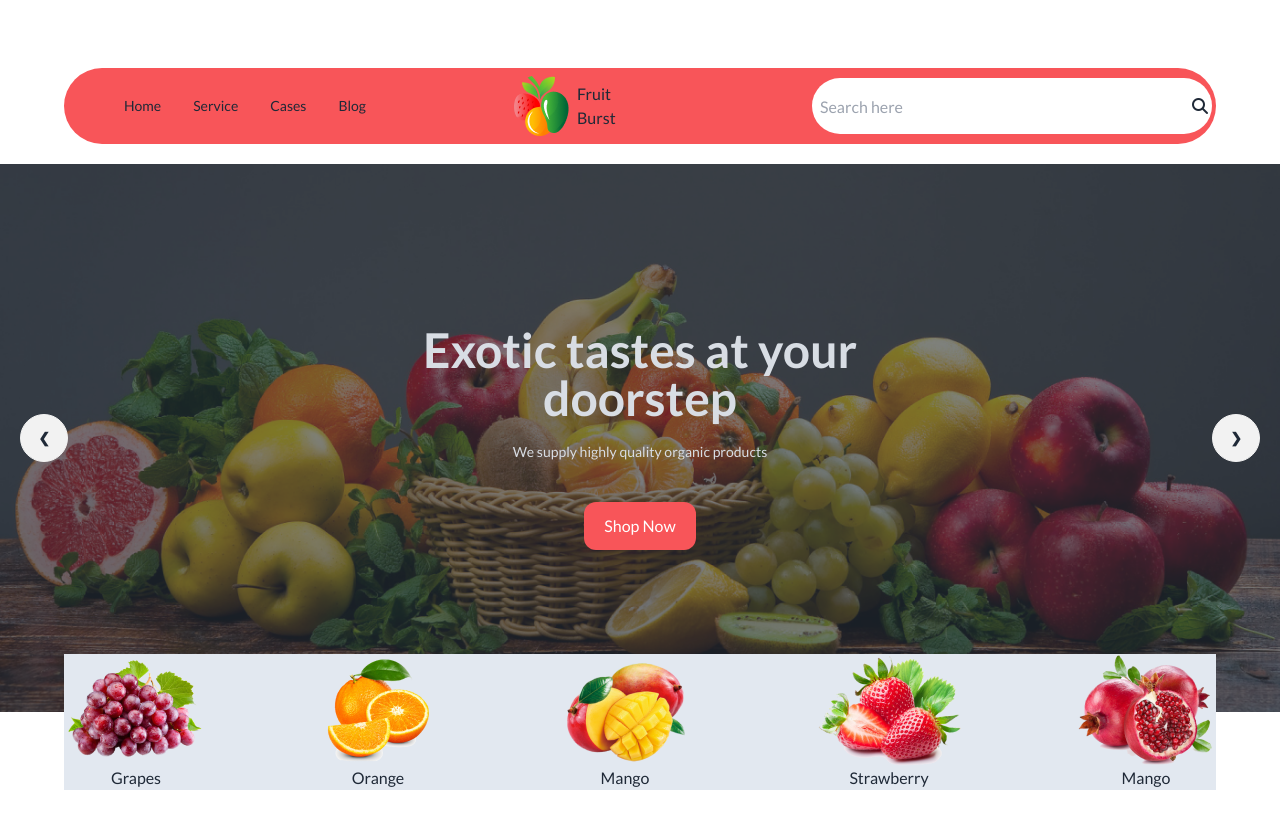
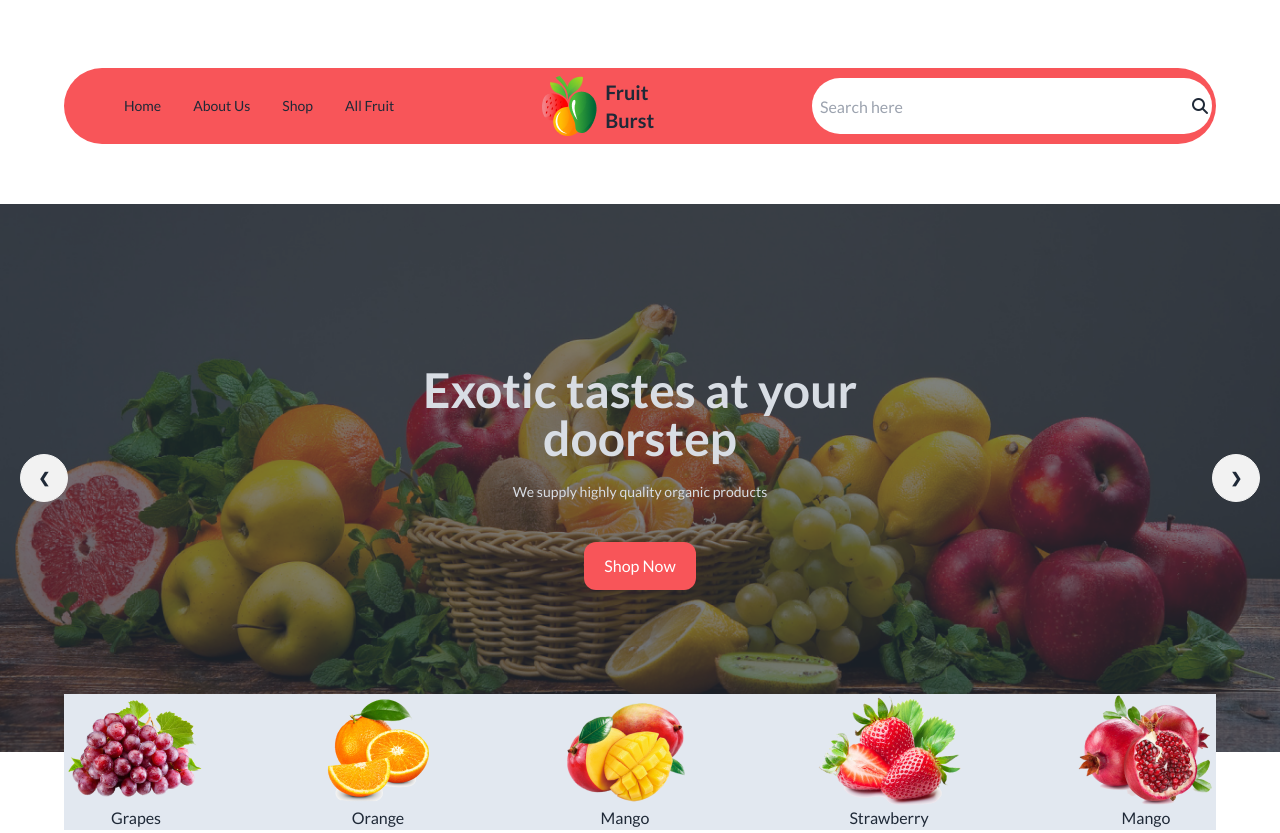
Before and after one commit to saymasadia11/assignment_3, a plain HTML site: page index.html in a window 1280 px wide. Shown: the top 833 px of the page. Drawn offline with nearby package versions, Linux system fonts and the light colour scheme; grey boxes are pictures that could not be loaded.

Commit message:
added last

```diff
--- a/index.html
+++ b/index.html
@@ -57,9 +57,9 @@
                         <ul class="menu p-4 w-80 h-full bg-base-200 text-base-content">
 
                             <li><a>Home</a></li>
-                            <li><a>Service</a></li>
-                            <li><a>Cases</a> </li>
-                            <li><a>Blog</a></li>
+                            <li><a>About Us</a></li>
+                            <li><a>Shop</a> </li>
+                            <li><a>All Fruit</a></li>
                             <div class="navbar-end flex items-center">
                                 <input class="rounded-full w-full max-w-[150px] h-[30px] pl-2 text-start" type="text" placeholder="Search here">
                                 <i class=" fa-solid fa-magnifying-glass -ml-5"></i>
@@ -81,24 +81,24 @@
                                     <svg xmlns="http://www.w3.org/2000/svg" class="inline-block" fill="none" viewBox="0 0 24 24" stroke="currentColor"><path stroke-linecap="round" stroke-linejoin="round" stroke-width="2" d="M4 6h16M4 12h8m-8 6h16" /></svg>
                                 </label>
                                 <ul tabindex="0" class="menu menu-sm dropdown-content mt-3 z-[1] p-2 shadow bg-base-100 rounded-box ">
-                                    <li><a>Home</a></li>
-                                    <li><a>Service</a></li>
-                                    <li><a>Cases</a> </li>
-                                    <li><a>Blog</a></li>
+                                    <li><a >Home</a></li>
+                                    <li><a>About Us</a></li>
+                                    <li><a>Shop</a> </li>
+                                    <li><a>All Fruit</a></li>
                                 </ul>
                             </div>
                         </div>
                         <div class="navbar-center hidden lg:flex">
                             <ul class="menu menu-horizontal px-1">
                                 <li><a>Home</a></li>
-                                <li><a>Service</a></li>
-                                <li><a>Cases</a> </li>
-                                <li><a>Blog</a></li>
+                                <li><a>About Us</a></li>
+                                <li><a>Shop</a> </li>
+                                <li><a>All Fruit</a></li>
                             </ul>
                         </div>
                         <div class="flex items-center">
                             <img class=" ml-16 lg:ml-32" src="./images/logo.png" alt="">
-                            <p class="pl-2">Fruit Burst</p>
+                            <p class="pl-2 text-xl font-bold">Fruit Burst</p>
                         </div>
                         <div class="navbar-end flex items-center">
                             <input class=" rounded-full lg:w-full max-w-[400px] h-[56px] pl-2 text-start" type="text" placeholder="Search here">
@@ -110,7 +110,7 @@
         </div>
     </header>
     <!-- banner section -->
-    <section class="w-full">
+    <section class="w-full md:mt-10">
         <div class="carousel w-full relative">
             <div id="slide1" class="carousel-item  items-center relative w-full">
                 <div class="w-full">
@@ -194,6 +194,7 @@
             </div>
         </div>
     </section>
+            <!-- fruit shop -->
     <div class="visible lg:invisible m-0 p-0">
 
     </div>
@@ -222,10 +223,11 @@
         </div>
     </div>
     <main>
-        <section class="text-center my-24 mb-16 mt-24">
+                <!-- deal section -->
+        <section class="text-center md:my-24 mb-16 lg:mt-24">
             <div class="flex flex-col lg:flex-row items-center justify-between mt-24">
-                <div class="flex-row justify-start ml-4">
-                   <h2 class=" text-3xl lg:text-5xl font-extrabold mb-5 mt-24">Deal of the day</h2>
+                <div class="flex-row justify-start">
+                   <h2 class=" text-3xl lg:text-5xl font-extrabold mb-5 mt-24 ">Deal of the day</h2>
                    <p class="lg:max-w-3xl mb-10 mx-auto">Contrary to popular belief, is not simply random text. It has roots in a piece of classical <br> Latin literature from 45 BC, making it over 2000 years old. </p>
                 </div>
                 <div class="flex-row justify-end">
@@ -539,7 +541,7 @@
                     </div>
                             <!--img container  -->
                                 <div class="grid-row mt-5 ml-4 ">
-                                    <img class="w-[444px] h-[444px] rounded-xl"src="./images/whychoose1.png" alt="">
+                                    <img class="w-[444px] h-[444px] md:w-full rounded-xl"src="./images/whychoose1.png" alt="">
                                 </div>
                                 <div class="grid-row">
                                         <!-- 1st card -->
@@ -582,8 +584,8 @@
     <!-- footer section -->
     <footer class="footer footer-center p-10 bg-black text-base-content rounded">
         <div class="flex items-center flex-1 pl-3">
-          <img class="w-[27px] h-[30px]" src="./images/logo.png" alt="">
-          <p class="pl-2 text-white">Fruit Burst</p>
+          <img class="w-[36px] h-[38px]" src="./images/logo.png" alt="">
+          <p class="pl-2 text-white text-2xl font-bold">Fruit Burst</p>
           </div>
           <div class="grid grid-flow-col gap-4 text-white">
             <a class="link link-hover">Home</a>
```
